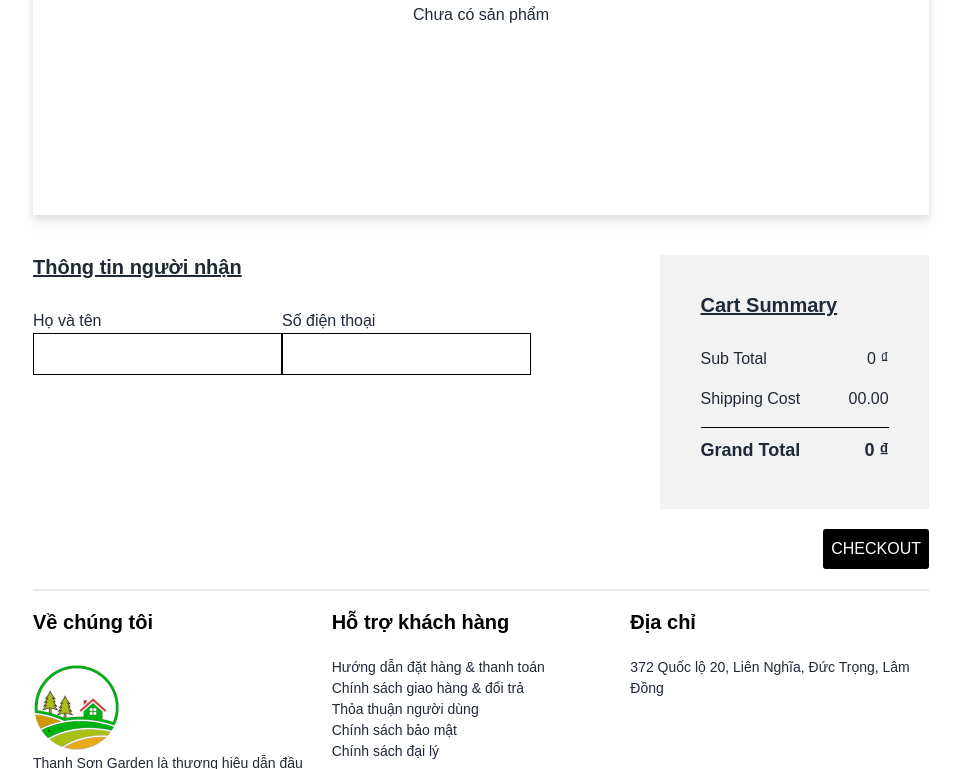
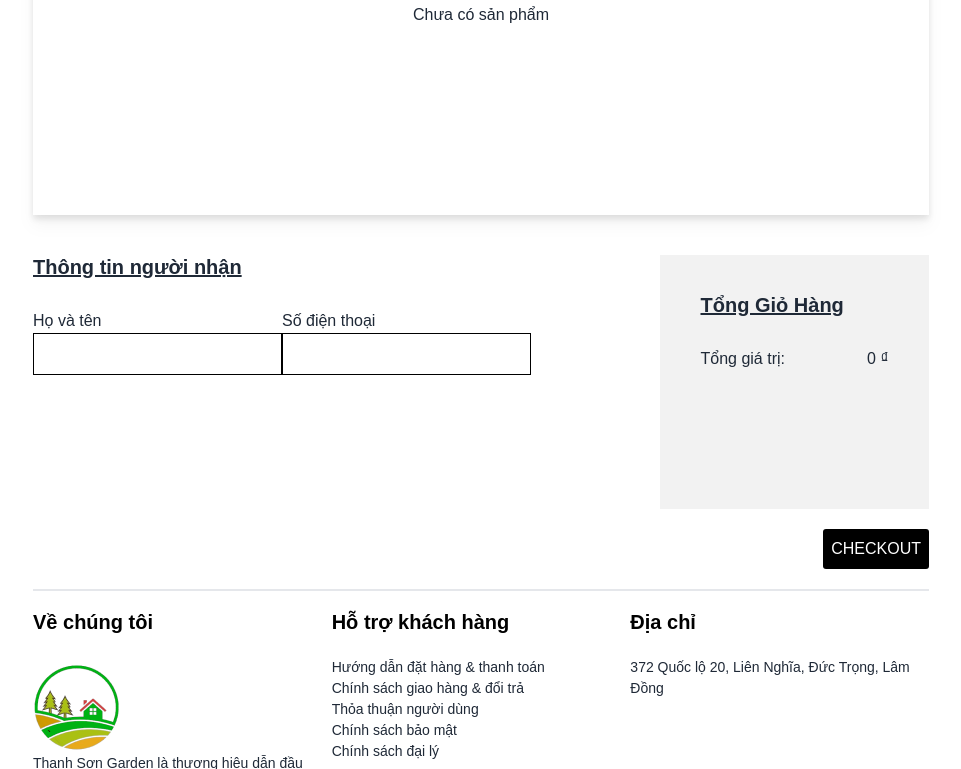
Before and after one commit to Capstone-Bonsai/bonsai_FE, a React (Vite) app: page /shoppingCart in a window 1280 px wide. Shown: the part 589-1358 px from the top of the page, without its empty margins (159-1120 px from the left). Built offline with nearby package versions, Linux system fonts and the light colour scheme.

Commit message:
header and footer with login

```diff
--- a/src/pages/Auth/ForgotPassword.jsx
+++ b/src/pages/Auth/ForgotPassword.jsx
@@ -18,7 +18,7 @@ function ForgotPassword() {
 
   return (
     <>
-      <div className=" fixed top-0 left-0 right-0 bottom-0 w-full h-full flex justify-center items-center">
+      <div className=" top-0 left-0 right-0 bottom-0 w-full h-full flex justify-center items-center my-10">
         <ToastContainer />
         <div className="bg-[#ffffff] w-[30%] drop-shadow-lg">
           <div className="w-[90%] m-auto h-full text-center">
--- a/src/pages/Auth/Login.jsx
+++ b/src/pages/Auth/Login.jsx
@@ -38,7 +38,7 @@ function Login() {
       {isLoading ? (
         <Loading loading={isLoading} />
       ) : (
-        <div className=" fixed top-0 left-0 right-0 bottom-0 w-full h-full flex justify-center items-center">
+        <div className="top-0 left-0 right-0 bottom-0 w-full h-full flex justify-center items-center my-10">
           <div className="bg-[#ffffff] w-[30%] drop-shadow-lg">
             <div className="w-[90%] m-auto h-full mb-5 ">
               <h2 className="underline text-[20px] font-bold">Login</h2>
--- a/src/pages/Auth/Register.jsx
+++ b/src/pages/Auth/Register.jsx
@@ -41,7 +41,7 @@ function Register() {
       {isLoading ? (
         <Loading loading={isLoading} />
       ) : (
-        <div className=" fixed top-0 left-0 right-0 bottom-0 w-full h-full flex justify-center items-center">
+        <div className=" top-0 left-0 right-0 bottom-0 w-full h-full flex justify-center items-center my-10">
           <ToastContainer />
           <div className="bg-[#ffffff] w-[30%] drop-shadow-lg">
             <div className="w-[90%] m-auto h-full mb-5 ">
--- /dev/null
+++ b/src/pages/OrderProduct/Order.jsx
@@ -0,0 +1,61 @@
+import React, { useState } from "react";
+import MinHeight from "../../components/MinHeight";
+import Cookies from "universal-cookie";
+import TestProduct from "../../assets/testProduct.png";
+
+function Order() {
+    const cookies = new Cookies();
+    const userInfo = cookies.get("user");
+    const idUser = userInfo?.id;
+    const [cartItems, setCartItems] = useState(() => {
+        if (userInfo != null) {
+          const cartIdUser = `cartId ${idUser}`;
+          return cookies.get(cartIdUser) || [];
+        } else {
+          return cookies.get("cartItems") || [];
+        }
+      });
+  return (
+    <MinHeight>
+      <div className="m-auto w-[70%] mt-10 drop-shadow-lg bg-[#ffffff]">
+        <table className="w-full border-collapse">
+          <thead>
+            <tr className="border-b bg-[#f2f2f2] h-[50px]">
+              <th className="uppercase">Hình Ảnh</th>
+              <th className="uppercase">Sản phẩm</th>
+              <th className="uppercase">Giá</th>
+              <th className="uppercase">Số lượng</th>
+              <th className="uppercase">Tổng</th>
+              <th></th>
+            </tr>
+          </thead>
+          <tbody>
+            {cartItems.map((item) => (
+              <tr
+                key={item.productId}
+                className="border-b ml-5 text-center h-[170px]"
+              >
+                <td className="flex justify-center items-center h-[170px]">
+                  <div>
+                    <img src={TestProduct} alt="" width={120} height={120} />
+                  </div>
+                </td>
+                <td className="">
+                  <div className="text-[16px] font-medium">{item.name}</div>
+                </td>
+                <td className="font-medium">{item.price} ₫</td>
+                <td>{item.quantity}</td>
+                <td className="font-medium">{item.price * item.quantity} ₫</td>
+                <td className="text-[20px] pr-5"></td>
+              </tr>
+            ))}
+          </tbody>
+        </table>
+      </div>
+      <div className="m-auto w-[70%] mt-10 drop-shadow-lg bg-[#ffffff]">sdfsdf</div>
+
+    </MinHeight>
+  );
+}
+
+export default Order;
--- a/src/pages/Product/ShoppingCart.jsx
+++ b/src/pages/Product/ShoppingCart.jsx
@@ -6,6 +6,7 @@ import Cookies from "universal-cookie";
 import { useDispatch } from "react-redux";
 import { setCartFromCookie } from "../../redux/slice/productSlice";
 import MinHeight from "../../components/MinHeight";
+import { Link } from "react-router-dom";
 
 function ShoppingCart() {
   const cookies = new Cookies();
@@ -159,28 +160,24 @@ function ShoppingCart() {
             <div className="w-full bg-[#f2f2f2] h-[254px] flex justify-center items-center">
               <div className="w-[70%] h-[70%]">
                 <div className="text-[20px] underline capitalize leading-6 font-bold mb-[30px]">
-                  Cart Summary
+                  Tổng Giỏ Hàng
                 </div>
                 <div className="flex justify-between mb-4">
-                  <div>Sub Total</div>
+                  <div>Tổng giá trị:</div>
                   <div>{subTotal()} ₫</div>
                 </div>
-                <div className="flex justify-between mb-4">
-                  <div>Shipping Cost</div>
-                  <div>00.00</div>
-                </div>
-                <div className="flex justify-between border-t border-t-1 border-black font-bold text-[18px] pt-[9px]">
+                {/* <div className="flex justify-between border-t border-t-1 border-black font-bold text-[18px] pt-[9px]">
                   <div className="">Grand Total</div>
                   <div>{subTotal()} ₫</div>
-                </div>
+                </div> */}
               </div>
             </div>
           </div>
         </div>
         <div className="flex justify-end ">
-          <button className="uppercase bg-black p-2 rounded-[3px] text-[#fff] my-5 hover:bg-[#3a9943]">
+          <Link to="/Order" className="uppercase bg-black p-2 rounded-[3px] text-[#fff] my-5 hover:bg-[#3a9943]">
             Checkout
-          </button>
+          </Link>
         </div>
       </div>
     </MinHeight>
```
Also changed, not shown: src/router/Router.jsx (+18 -12 lines).
